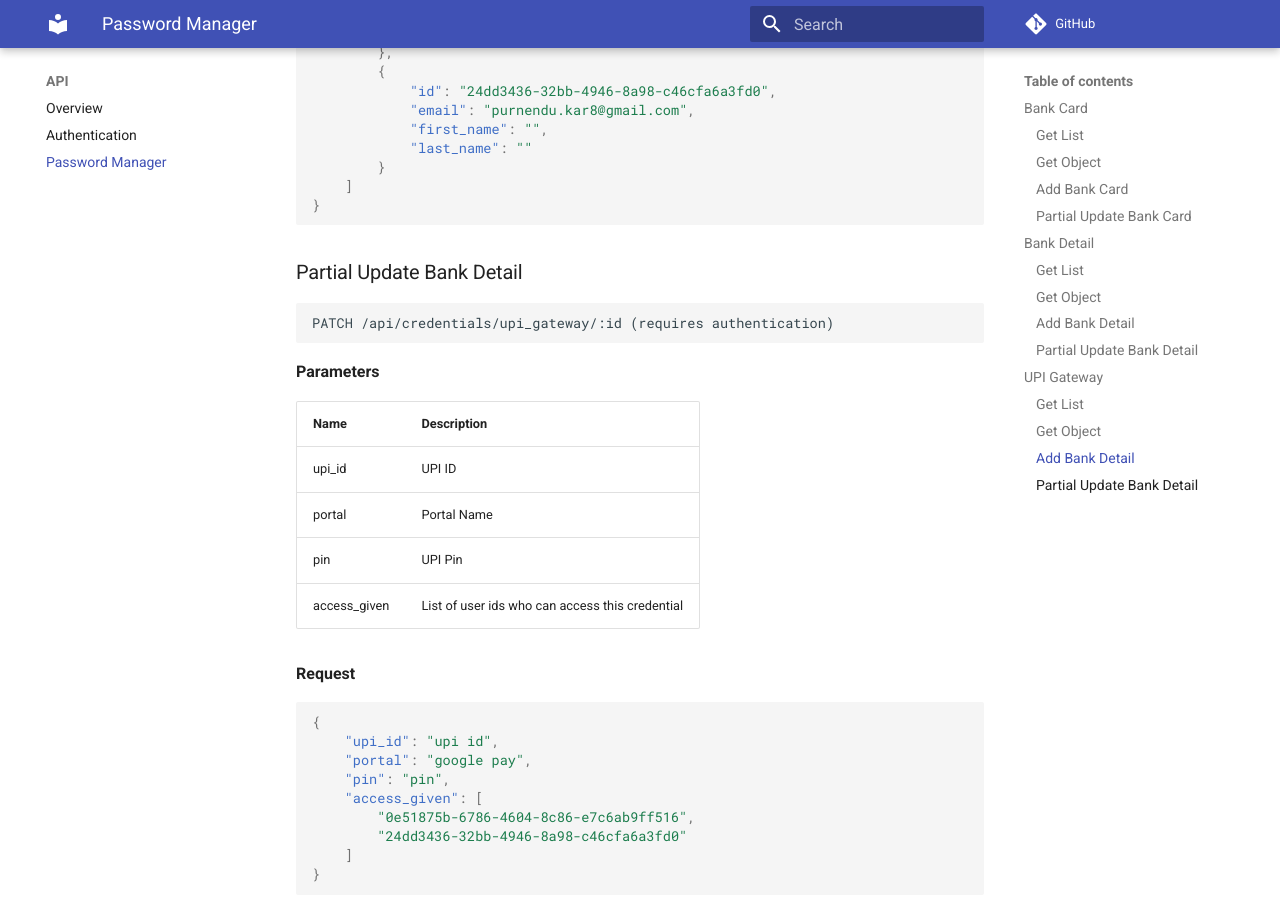
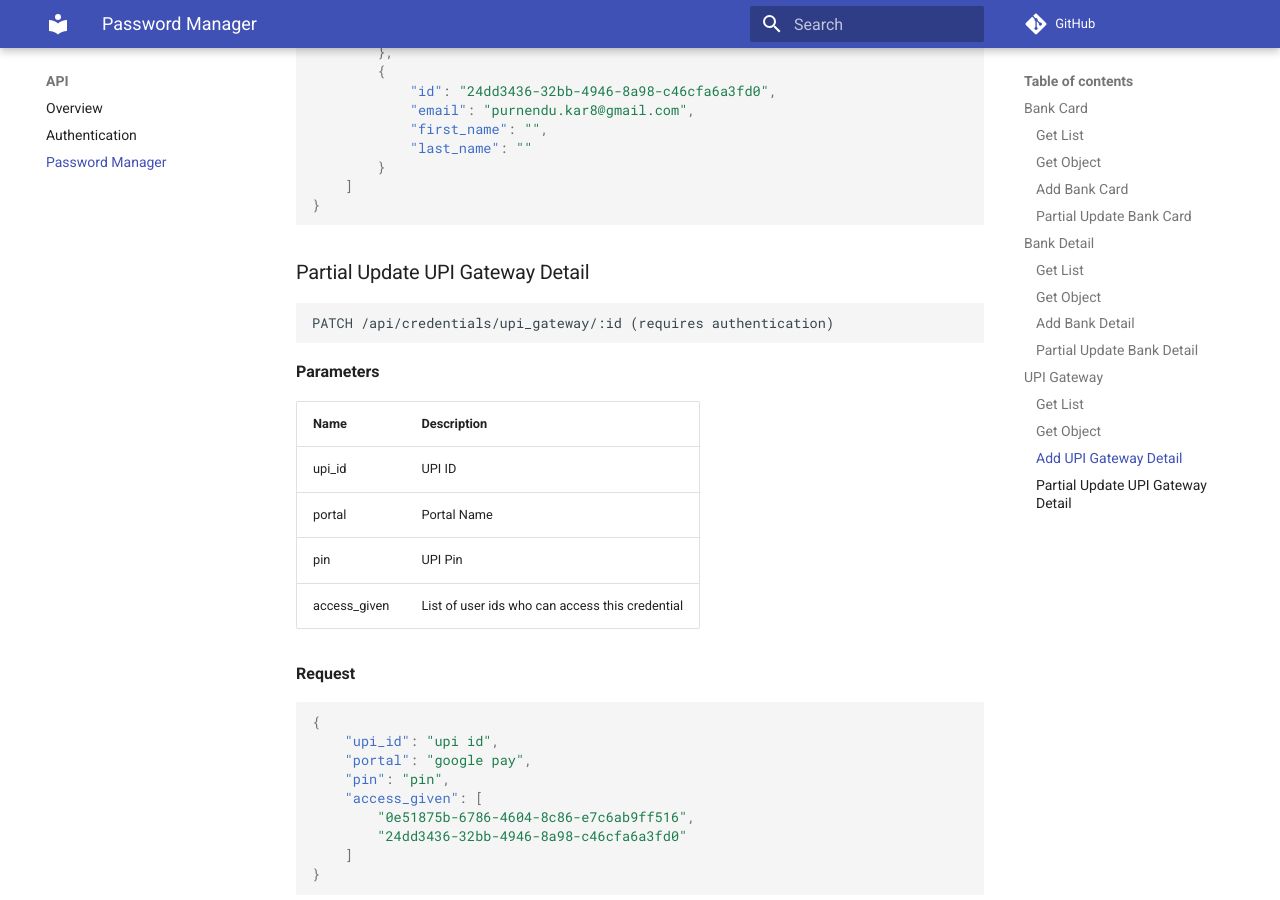
Before and after one commit to purnendukar/PassCave-backend, an MkDocs documentation site: the page built from docs/api/2-credential.md, in a window 1280 px wide and 900 px high, scrolled down 13210 px. Built offline with MkDocs 1.6.1 and Material for MkDocs 9.7.7, drawn with Linux system fonts in a browser that asks for light colours; comment, search, counter and statistics services are not loaded; some of the changed text lies outside the part shown.

Commit message:
chore: upi gateway api doc heading

````diff
--- a/docs/api/2-credential.md
+++ b/docs/api/2-credential.md
@@ -568,7 +568,7 @@
 }
 ```
 
-### Add Bank Detail
+### Add UPI Gateway Detail
 
 ```
 POST /api/credentials/upi_gateway (requires authentication)
@@ -631,7 +631,7 @@
 }
 ```
 
-### Partial Update Bank Detail
+### Partial Update UPI Gateway Detail
 
 ```
 PATCH /api/credentials/upi_gateway/:id (requires authentication)
````
